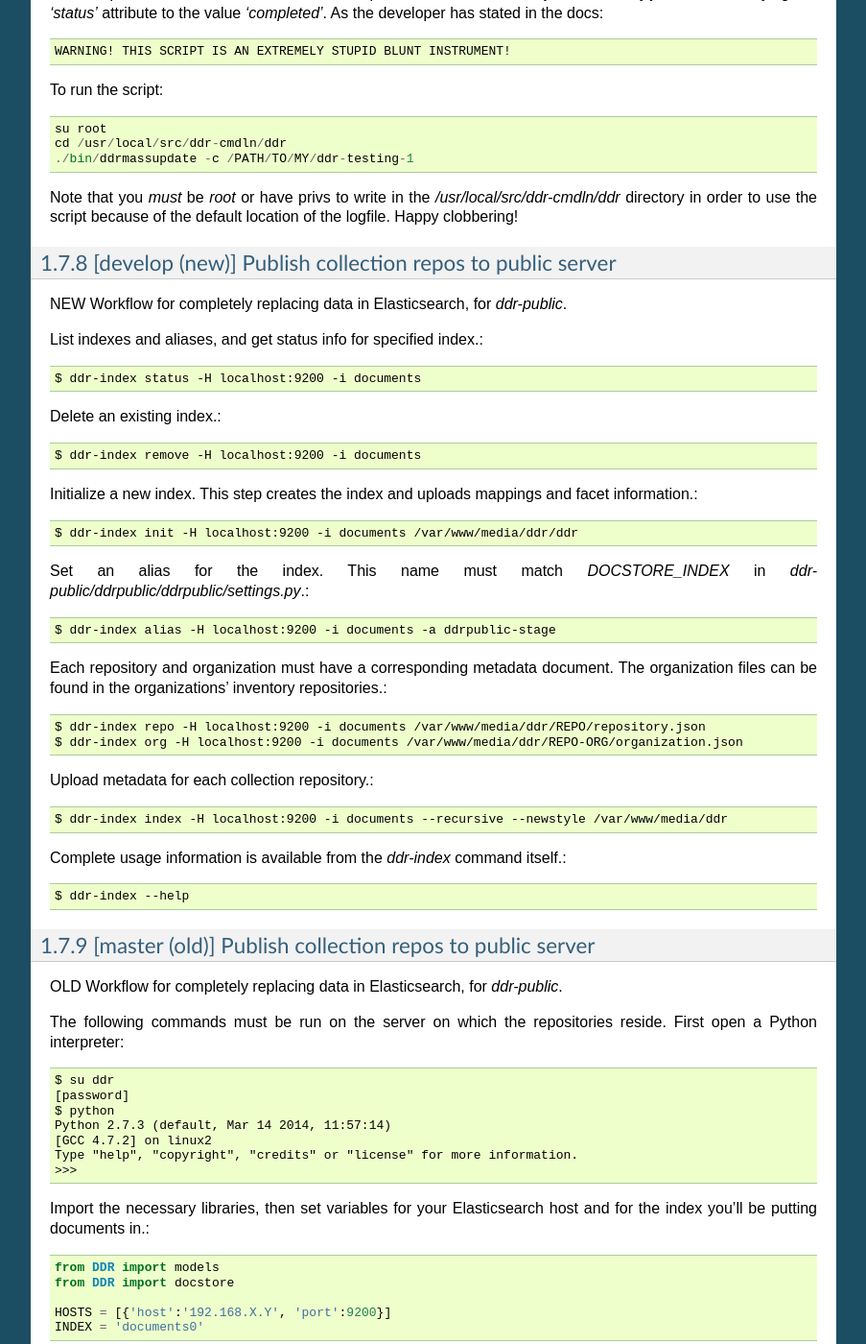
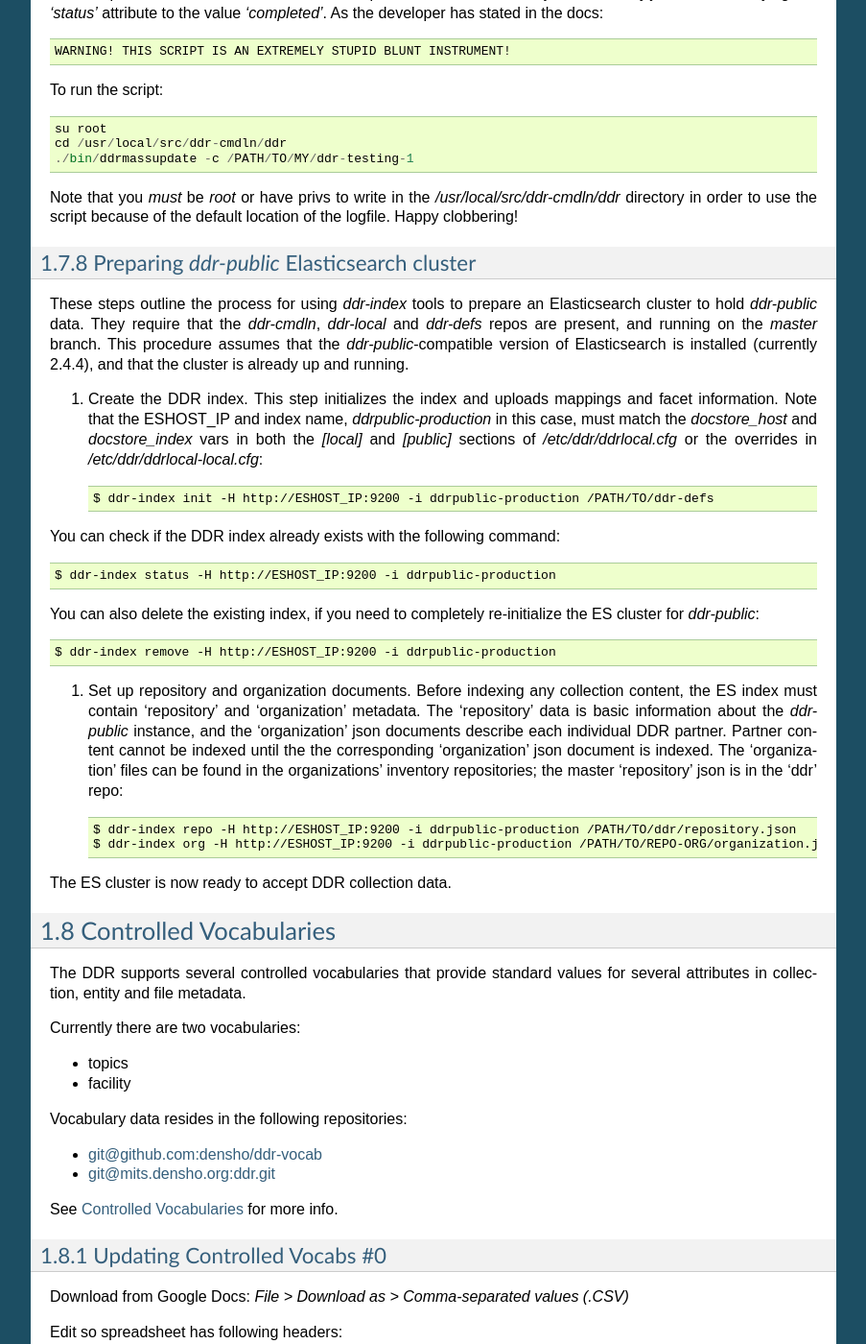
Before and after one commit to denshoproject/ddr-manual, a Sphinx documentation site: the page built from source/admins/workflows.rst, in a window 1280 px wide and 1400 px high, scrolled down 10273 px. Shown: the whole window at 96% size, without its empty margins (198-1101 px from the left). Built offline with Sphinx 7.4.7, drawn with Linux system fonts in a browser that asks for light colours; some of the changed text lies outside the part shown.

Commit message:
Update workflows.rst
Edited collection publishing and ES index setup instructions.

```diff
--- a/source/admins/workflows.rst
+++ b/source/admins/workflows.rst
@@ -418,12 +418,12 @@
 
     git remote rm usb-transfer-1
 
-TODO Prepare Collections for publication
+Prepare Collections for publication
 -------------------------------------------
 
 The following details the procedure for publishing completed Collection repos. This is specific to the archival processes and operational environment of the DDR project at Densho.
 
-The commands are available with `ddr-cmdln` and `ddr-local` installed. Both should be on the `master` branch.
+The commands are available with `ddr-cmdln`, `ddr-local`, and `ddr-defs` installed. All0 should be on the `master` branch.
 
 At Densho HQ, using `ddr-testing-1` example collection repo:
 
@@ -493,100 +493,29 @@
 Note that you *must* be `root` or have privs to write in the `/usr/local/src/ddr-cmdln/ddr` directory in order to use the script because of the default location of the logfile. Happy clobbering!
 
 
-[develop (new)] Publish collection repos to public server
+Preparing `ddr-public` Elasticsearch cluster
 --------------------
 
-NEW Workflow for completely replacing data in Elasticsearch, for `ddr-public`.
+These steps outline the process for using `ddr-index` tools to prepare an Elasticsearch cluster to hold `ddr-public` data. They require that the `ddr-cmdln`, `ddr-local` and `ddr-defs` repos are present, and running on the `master` branch. This procedure assumes that the `ddr-public`-compatible version of Elasticsearch is installed (currently 2.4.4), and that the cluster is already up and running.
 
-List indexes and aliases, and get status info for specified index.::
+#. Create the DDR index.  This step initializes the index and uploads mappings and facet information. Note that the ESHOST_IP and index name, `ddrpublic-production` in this case, must match the `docstore_host` and `docstore_index` vars in both the `[local]` and `[public]` sections of `/etc/ddr/ddrlocal.cfg` or the overrides in `/etc/ddr/ddrlocal-local.cfg`::
 
-    $ ddr-index status -H localhost:9200 -i documents
+    $ ddr-index init -H http://ESHOST_IP:9200 -i ddrpublic-production /PATH/TO/ddr-defs
 
-Delete an existing index.::
+You can check if the DDR index already exists with the following command::
 
-    $ ddr-index remove -H localhost:9200 -i documents
+    $ ddr-index status -H http://ESHOST_IP:9200 -i ddrpublic-production
 
-Initialize a new index.  This step creates the index and uploads mappings and facet information.::
+You can also delete the existing index, if you need to completely re-initialize the ES cluster for `ddr-public`::
 
-    $ ddr-index init -H localhost:9200 -i documents /var/www/media/ddr/ddr
+    $ ddr-index remove -H http://ESHOST_IP:9200 -i ddrpublic-production
 
-Set an alias for the index.  This name must match `DOCSTORE_INDEX` in `ddr-public/ddrpublic/ddrpublic/settings.py`.::
+#. Set up repository and organization documents. Before indexing any collection content, the ES index must contain 'repository' and 'organization' metadata. The 'repository' data is basic information about the `ddr-public` instance, and the 'organization' json documents describe each individual DDR partner. Partner content cannot be indexed until the the corresponding 'organization' json document is indexed. The 'organization' files can be found in the organizations' inventory repositories; the master 'repository' json is in the 'ddr' repo::
 
-    $ ddr-index alias -H localhost:9200 -i documents -a ddrpublic-stage
+    $ ddr-index repo -H http://ESHOST_IP:9200 -i ddrpublic-production /PATH/TO/ddr/repository.json
+    $ ddr-index org -H http://ESHOST_IP:9200 -i ddrpublic-production /PATH/TO/REPO-ORG/organization.json
 
-Each repository and organization must have a corresponding metadata document.  The organization files can be found in the organizations' inventory repositories.::
-
-    $ ddr-index repo -H localhost:9200 -i documents /var/www/media/ddr/REPO/repository.json
-    $ ddr-index org -H localhost:9200 -i documents /var/www/media/ddr/REPO-ORG/organization.json
-
-Upload metadata for each collection repository.::
-
-    $ ddr-index index -H localhost:9200 -i documents --recursive --newstyle /var/www/media/ddr
-
-Complete usage information is available from the `ddr-index` command itself.::
-
-    $ ddr-index --help
-
-
-[master (old)] Publish collection repos to public server
---------------------
-
-OLD Workflow for completely replacing data in Elasticsearch, for `ddr-public`.
-
-The following commands must be run on the server on which the repositories reside.  First open a Python interpreter::
-
-    $ su ddr
-    [password]
-    $ python
-    Python 2.7.3 (default, Mar 14 2014, 11:57:14)
-    [GCC 4.7.2] on linux2
-    Type "help", "copyright", "credits" or "license" for more information.
-    >>>
-
-Import the necessary libraries, then set variables for your Elasticsearch host and for the index you'll be putting documents in.::
-
-    from DDR import models
-    from DDR import docstore
-
-    HOSTS = [{'host':'192.168.X.Y', 'port':9200}]
-    INDEX = 'documents0'
-
-Next, delete any existing index, create a new index, and upload mappings and facet information.::
-
-    docstore.delete_index(HOSTS, INDEX)
-
-    docstore.create_index(HOSTS, INDEX)
-    docstore.put_mappings(HOSTS, INDEX, docstore.MAPPINGS_PATH, models.MODELS_DIR)
-    docstore.put_facets(HOSTS, INDEX, docstore.FACETS_PATH)
-
-Set an alias for the index.  This name must match `DOCSTORE_INDEX` in `ddr-public/ddrpublic/ddrpublic/settings.py`.::
-
-    es = docstore._get_connection(HOSTS)
-    es.indices.put_alias(index=[INDEX], name='ALIAS', body={})
-
-Each repository and organization must have a corresponding metadata document.  The organization files can be found in the organizations' inventory repositories.::
-
-    # This is still a little clunky.
-    import json
-    def loads( path ):
-        with open(path, 'r') as f:
-            data = json.loads(f.read())
-        return data
-
-    PATH = '/PATH/TO/REPOSITORIES'
-    es = docstore._get_connection(HOSTS)
-
-    es.index(index=INDEX, doc_type='repository', id='ddr', body=loads('%s/ddr/repository.json' % PATH))
-
-    # Do this once per organization.
-    es.index(index=INDEX, doc_type='organization', id='ddr-densho', body=loads('%s/REPO-ORG/organization.json' % PATH))
-
-Press `Control-D` to exit the Python interpreter.
-
-Use the `ddrindex` command to upload metadata for each collection repository.::
-
-    $ ddrindex index -H HOST:PORT -r -i INDEX -p /PATH/TO/REPOSITORIES/REPO-ORG-CID
-
+The ES cluster is now ready to accept DDR collection data.
 
 Controlled Vocabularies
 =======================
```
Also changed, not shown: other parts of source/admins/workflows.rst (+4 -4 lines).
